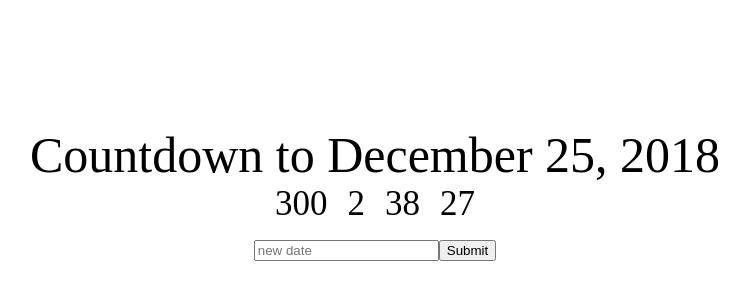
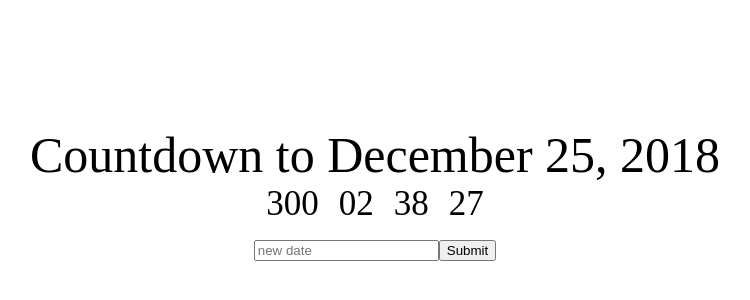
Before and after one commit to RenatoSiqueira/Udemy_ReactJS-and-Redux_MasteringWebApps, a React (Create React App) app in the folder countdown/: page / in a window 1280 px wide. Shown: the top 300 px of the page, without its empty margins (265-1015 px from the left). Built offline with nearby package versions, Linux system fonts and the light colour scheme.

Commit message:
Adding Helper methods with ternay expressions

```diff
--- a/countdown/src/Clock.jsx
+++ b/countdown/src/Clock.jsx
@@ -33,13 +33,17 @@
         setInterval( ()=> this.getTimeUntil(this.props.deadline), 1000)
     }
 
+    leading0(num){
+        return num < 10 ? '0' + num : num
+    }
+
     render(){
         return(
             <div>
-                <div className="Clock-days">{this.state.days}</div>
-                <div className="Clock-hours">{this.state.hours}</div>
-                <div className="Clock-minutes">{this.state.minutes}</div>
-                <div className="Clock-seconds">{this.state.seconds}</div>
+                <div className="Clock-days">{this.leading0(this.state.days)}</div>
+                <div className="Clock-hours">{this.leading0(this.state.hours)}</div>
+                <div className="Clock-minutes">{this.leading0(this.state.minutes)}</div>
+                <div className="Clock-seconds">{this.leading0(this.state.seconds)}</div>
             </div>
         )
     }
```
